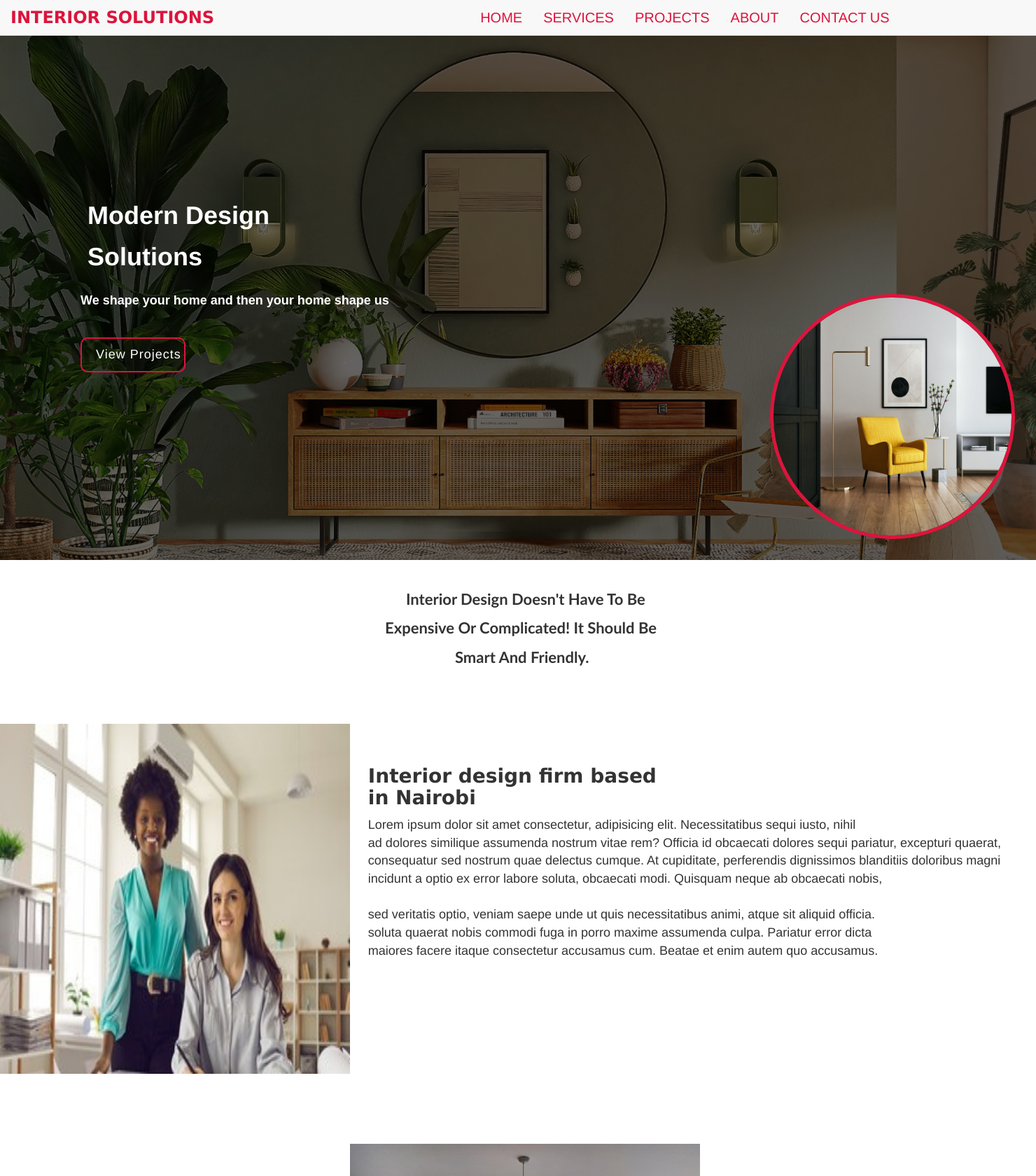
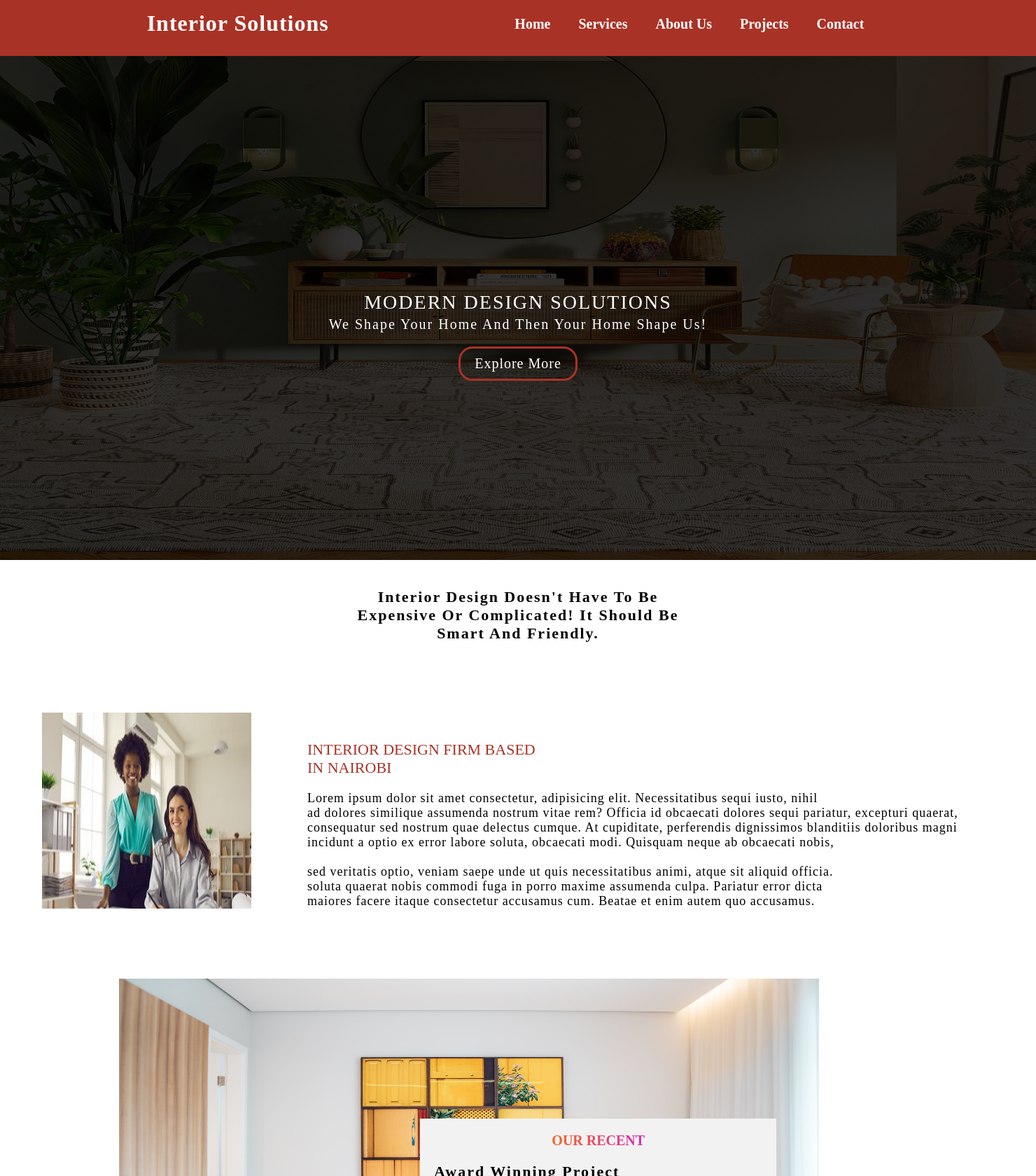
Before and after one commit to Jovine99/Interior-Solutions, a PHP site: page / in a window 1480 px wide. Shown: the top 1680 px of the page at 70% size. Run offline with PHP 8.4, Linux system fonts and the light colour scheme; some libraries are stand-ins or nearby versions.

Commit message:
'images'

```diff
--- a/index.html
+++ b/index.html
@@ -5,65 +5,194 @@
     <meta http-equiv="X-UA-Compatible" content="IE=edge">
     <meta name="viewport" content="width=device-width, initial-scale=1.0">
     <title>Document</title>
-    <link rel="stylesheet" href="path/to/font-awesome/css/font-awesome.min.css">
-    <link rel="stylesheet" href="https://maxcdn.bootstrapcdn.com/bootstrap/3.4.1/css/bootstrap.min.css">
     <link rel="stylesheet" href="./style.css">
+  <link rel="stylesheet" href="https://cdnjs.cloudflare.com/ajax/libs/font-awesome/4.7.0/css/font-awesome.min.css">
+  <link rel="stylesheet"  href="https://cdnjs.cloudflare.com/ajax/libs/font-awesome/6.2.0/css/all.min.css">
 </head>
 <body>
+    <div class="container">
+        <div id="cover">
 
-  <div class="main-container">
-
-    <section class="header">
-      <nav class="navbar navbar-default navbar-fixed-top">
-        <div class="container-fluid">
-          <div class="navbar-header">
-            <a class="navbar-brand text-uppercase" style="color: crimson; text-transform:uppercase; font-size: 24px; font-weight: bold; font-family: Verdana, Geneva, Tahoma, sans-serif;" href="#">Interior solutions</a>
         </div>
-          <ul class="nav navbar-nav " style="margin-left:300px; padding-left:50px; color:crimson"
-        >
-            <li><a class="text-uppercase" href="#" style=" color:crimson; font-size:20px ">Home</a></li>
-            <li><a class="text-uppercase"   href="#" style=" color:crimson; font-size:20px ">Services</a></li>
-            <li><a class="text-uppercase" href="#" style=" color:crimson; font-size:20px ">Projects</a></li>
-            <li><a class="text-uppercase"  href="#" style=" color:crimson; font-size:20px ">About</a></li>
-            <li><a class="text-uppercase" href="#" style=" color:crimson; font-size:20px ">Contact us</a></li>
+        <header id="header">
+            <nav id="navbar">
+                <div class="name">
+                    <h1>Interior Solutions</h1>
+                </div>
+                <div class="nav-list">
+                    <ul>
+                        <li><a href="#">Home</a></li>
+                        <li><a href="#">Services</a></li>
+                        <li><a href="#">About us</a></li>
+                        <li><a href="#">Projects</a></li>
+                        <li><a href="#">Contact</a></li>
                     </ul>
                 </div>
             </nav>
-    </section>
+            <div id="main">
+                <div id="hero">
+                    <div id="slogan">
+                        Modern Design Solutions
+                    </div>
+                    <div id="branding">
+                        We shape your home and then your home shape us!
+                    </div>
+                    <button id="btn">
+                        Explore more
+                    </button>
+                </div>
+            </div>
+        </header>
+        <div id="description">
+            <div id="comment1"> Interior design doesn't have to be</div>
+           <div id="comment2"> Expensive or complicated! it should be</div>
 
+               <div id="comment3">smart and friendly.</div>
+            <div id="designers">
+              <img src="./images/d.jpg" alt="">
+              <div id="info">
+                <div class="title">
+                    Interior design firm based<br> in Nairobi
+                </div>
+                <p>Lorem ipsum dolor sit amet consectetur, adipisicing elit. Necessitatibus sequi iusto, nihil<br> ad dolores similique assumenda nostrum vitae rem? Officia id obcaecati dolores sequi pariatur, excepturi quaerat,<br> consequatur sed nostrum quae delectus cumque. At cupiditate, perferendis dignissimos blanditiis doloribus magni<br> incidunt a optio ex error labore soluta, obcaecati modi. Quisquam neque ab obcaecati nobis,<br> <br>sed veritatis optio, veniam saepe unde ut quis necessitatibus animi, atque sit aliquid officia. <br> soluta quaerat nobis commodi fuga in porro maxime assumenda culpa. Pariatur error dicta <br>maiores facere itaque consectetur accusamus cum. Beatae et enim autem quo accusamus.</p>
+              </div>
+            </div>
+            <div id="award">
+              <img src="./images/image.jpg"alt>
+              <div id="win">
+                <div id="linetext">Our Recent</div>
+                <div id="headline">award winning project</div>
+                <p>Lorem ipsum dolor sit amet <br>consectetur adipisicing elit. Minima omnis deserunt sed <br>sapiente! Cum hic omnis ducimus dignissimos! Ab porro vel iure <br>corporis ipsa quisquam, quaerat et provident repudiandae ut!</p>
 
- <section id="hero">
-      <div class="hero container">
-        <div class="img">
-          <img src="./avatar.jpg"alt="">
-        </div>
-          <div>
-              <h1>Modern Design</h1>
-              <h1>Solutions </h1><br>
-              <p>We shape your home and then your home shape us</p>
-
-          <a href="" type="button" class="cta">View projects </a>
-          </div>
+                    <ul>
+                        <li>Lorem ipsum dolor sit amet</li>
+                        <li>Lorem ipsum dolor sit amet</li>
+                        <li>Lorem ipsum dolor sit amet</li>
+                    </ul>
 
 
               </div>
-  </section>
-  <section id="description">
-    <p class="p1">Interior design doesn't have to be</p>
-      <p class="p2">Expensive or complicated! it should be</p>
-       <p class="p3">smart and friendly.</p>
-    <div class="designers">
-      <img src="./images/d.jpg" alt="">
-      <div class="info">
-        <h2>Interior design firm based<br> in Nairobi</h2>
-        <p>Lorem ipsum dolor sit amet consectetur, adipisicing elit. Necessitatibus sequi iusto, nihil<br> ad dolores similique assumenda nostrum vitae rem? Officia id obcaecati dolores sequi pariatur, excepturi quaerat,<br> consequatur sed nostrum quae delectus cumque. At cupiditate, perferendis dignissimos blanditiis doloribus magni<br> incidunt a optio ex error labore soluta, obcaecati modi. Quisquam neque ab obcaecati nobis,<br> <br>sed veritatis optio, veniam saepe unde ut quis necessitatibus animi, atque sit aliquid officia. <br> soluta quaerat nobis commodi fuga in porro maxime assumenda culpa. Pariatur error dicta <br>maiores facere itaque consectetur accusamus cum. Beatae et enim autem quo accusamus.</p>
+            </div>
+            <!-- <div class="minicontent">
+                <p>Every space count</p>
+                <h1>Why Choose us?</h1>
+                <div id="part-1">
+                    buiding planning
+                </div>
+                <div id="part-1">
+                    buiding planning
+                </div>
+                <div id="part-1">
+                    buiding planning
+                </div>
+            </div> -->
+            <section id="why">
+                <div class="title-section">
+                    <p>Every Space count</p>
+                    <div id="t">
+                        Why Choose Us?
                     </div>
                 </div>
-    <div class="award">
-      <img src="./landing.jpg"alt>
+                    <div class="planning">
+                        <div class="part-1">
+                           <i class="fa fa-calendar-check-o" aria-hidden="true"></i>
+                            <div id="txt">
+                                Building planning
+
+                            </div>
+                            <p>Lorem ipsum dolor sit amet consectetur<br>
+                                adipisicing elit. Consequuntur, possimus!</p>
+                        </div>
+                         <div class="part-1">
+                           <i class="fa fa-cube" aria-hidden="true"></i>
+                            <div id="txt">
+                                Interior space
+
+                            </div>
+                           <p>Lorem ipsum dolor sit amet consectetur<br>
+                            adipisicing elit. Consequuntur, possimus!</p>
+                        </div>
+                         <div class="part-1">
+                         <i class="fa fa-building" aria-hidden="true"></i>
+                            <div id="txt">
+                                Small Offices
+
+                            </div>
+                            <p> Lorem ipsum dolor sit amet consectetur<br>
+                                adipisicing elit. Consequuntur, possimus!</p>
+
+                        </div>
+                    </div>
+                    <div class="planning">
+                        <div class="part-1">
+                            <i class="fa-solid fa-ruler-combined"></i>
+                            <div id="txt">
+                                Renovating space
+
+                            </div>
+                            <p>Lorem ipsum dolor sit amet consectetur<br>
+                                adipisicing elit. Consequuntur, possimus!</p>
+                        </div>
+                         <div class="part-1">
+                            <i class="fa fa-home" aria-hidden="true"></i>
+                            <div id="txt">
+                            Real estates
+
+                            </div>
+                           <p>Lorem ipsum dolor sit amet consectetur<br>
+                            adipisicing elit. Consequuntur, possimus!</p>
+                        </div>
+                         <div class="part-1">
+                            <i class="fa fa-briefcase" aria-hidden="true"></i>
+                            <div id="txt">
+                                Free consultations
+
+                            </div>
+                            <p> Lorem ipsum dolor sit amet consectetur<br>
+                                adipisicing elit. Consequuntur, possimus!</p>
+
+                        </div>
                     </div>
 
             </section>
+            <footer  class="footer">
+                <div class="container">
+                    <div class="row">
+
+                        <div class="footer-col">
+                            <h4>Our company</h4>
+                            <ul>
+                                <li><a href="#">About us</a></li>
+                                <li><a href="#">projects</a></li>
+                                <li><a href="#">Testimonials</a></li>
+                                <li><a href="#">Contact</a></li>
+                            </ul>
                         </div>
+                        <div class="footer-col">
+                            <h4>Follow us</h4>
+                           <div class="social-links">
+                            <a href=""><i class="fa-brands fa-facebook"></i></a>
+                            <a href=""><i class="fa-brands fa-twitter"></i></a>
+                            <a href=""><i class="fa-brands fa-linkedin"></i></a>
+                           </div>
+                        </div>
+                        <div class="footer-col">
+                            <h4>contact info</h4>
+                            <ul>
+                                <li><a href="#">info@interiorsolns.com</a></li>
+                                <li><a href="#">+254 712 876 347</a></li>
+                            </ul>
+                        </div>
+
+                    </div>
+                </div>
+
+            </footer>
+
+
+
+        </div>
+    </div>
+
 </body>
 </html>
--- a/style.css
+++ b/style.css
@@ -1,198 +1,395 @@
+@import url('https://fonts.googleapis.com/css2?family=Poppins:wght@500&display=swap');
+
 *{
+    padding: 0;
     margin: 0;
-    padding: 0;
-    box-sizing: border-box;
+    box-sizing:border-box;
+    font-family:'Poppins sans-serif';
+    text-decoration: none;
+    list-style: none;
 }
-html{
-    font-size: 10px;
-    font-family: Arial, Helvetica, sans-serif;
+#cover{
+    height: 100vh;
+    width: 100vw;
+    background: url('./images/welcome.jpg');
+    background-size: 100% 100%;
 }
-.brand-h1{
- color: crimson ;
- text-transform: uppercase;
- font-size: 3rem;
-   margin-left:  20px;
+#header{
+   position:absolute;
+   opacity: 1;
+   top:0;
+   height: 100vh;
+   width: 100vw;
+
+}
+#cover::after{
+
+      content: '';
+    position: absolute;
+    left: 0;
+    top: 0;
+    height: 100%;
+    width: 100%;
+    background-color:black;
+    opacity: .8;
+
+
+}
+#navbar{
+    height: 10%;
+    width: 100%;
+    display: flex;
+    flex-direction: row;
+    background-color: #A93226;
+    opacity:1;
+    justify-content:space-evenly
+
+}
+.name{
+    display: flex;
+    justify-content: flex-start;
+    padding-top: 1%;
+
+}
+.name h1{
+    font-size: 2rem;
+    color:white;
+    text-transform: capitalize;
+   letter-spacing: 1px;
+}
+.nav-list{
+    padding-top: 0.5%;
+}
+.nav-list ul{
+    display: flex;
+    justify-content: center;
+}
+.nav-list ul li{
+    margin: 0 20px;
+}
+.nav-list ul li a{
+    color: #fff;
+    font-size: 20px;
+    text-transform: capitalize;
+    font-weight: bold;
+
+}
+.nav-list ul li a:hover{
+    transition: .3s linear color;
+    background-color: #fff;
+    color: #A93226;
+    max-width: fit-content;
+}
+#main{
+    height: 100%;
+    width: 100%;
+    display: flex;
+    justify-content: center;
+    align-items:center
+}
+#main #hero{
+  display: flex;
+  align-items: center;
+  flex-direction: column;
+
+}
+#hero #slogan{
+    color: #fff;
+    font-size: 28px;
+    text-transform:uppercase;
+    font-weight:700px;
+    letter-spacing: 2px;
 
 }
 
-
-/* .header{
-    background-color: white;
-    position: absolute;
-    height: 100vh;
-} */
-.container{
-    min-height: 100vh;
-    width: 100%;
-    display: flex;
-    align-items: center;
-    justify-content: center;
+#hero #branding{
+    color: #fff;
+    font-size: 20px;
+    text-transform:capitalize;
+    font-weight:300px;
+    letter-spacing: 2px;
+    margin-top: 4px;
+    /* animation-timing-function: ease-in;
+    animation: mymove 5s ; */
 
 }
-#hero{
-    background-image: url(./welcome.jpg);
-    background-size: cover;
-    background-repeat: no-repeat;
-    position: relative;
-    z-index: 1;
-
-}
-#hero::after{
-    content: '';
-position: absolute;
-left: 0;
-top: 0;
-height: 100%;
-width: 100%;
-background-color:black;
-opacity: .6;
-z-index: -1;
-}
-#hero .hero{
-    /* max-width:1200px; */
-    /* margin: 0 auto;
-    padding:0 10px; */
-    justify-content: flex-start;
-}
-#hero p{
-    animation-timing-function: ease-in;
-    /* background-color: crimson; */
-  color: white;
-  font-weight: bold;
-  position: relative;
-  animation: mymove 5s ;
-  margin-left: 100px;
-  font-size: 18px;
-  background-color: transparent;
-  font-family: Arial, Helvetica, sans-serif;
-}
-/* #hero h1{
-    display: block;
-    width: fit-content;
-    font-size: 4rem;
-    position: absolute;
-    color: #f2f2f2;
-    animation: text-reveal 1s ease forwards;
-    animation-delay: 1s;
-} */
-/*  */
-#hero h1{
-    animation-timing-function: ease-in;
+#hero #btn{
+    transition-property: background-color, color;
+    border: 3px solid #A93226;
+    display: inline-block;
     background-color: transparent;
-  color: white;
-  font-weight: bold;
-  position: relative;
-  animation: mymove 5s ;
-  margin-left: 100px;
-  padding-left: 10px;
-
-}
-@keyframes mymove {
-    from {left: 0px;}
-    to {left: 200px;}
-  }
-
-
-.cta{
-    display: inline-block;
-    /* padding: 10px 30px; */
-    color: white;
-    background-color: transparent;
-    border: 2px solid crimson;
-    font-size: 18px;
+    color: #fff;
+    transition: 3s ease;
     text-transform: capitalize;
     letter-spacing: 1px;
-    margin-top: 30px;
-    transition: 3s ease;
-    transition-property: background-color, color;
-    text-decoration: none;
-    margin-left: 100px;
-    border-radius: 10px;
-    height: 50px;
-    width: 150px;
-    padding-top: 10px;
-    padding-left: 20px;
-
-
+    font-size:20px;
+    margin-top: 20px;
+    border-radius: 20px;
+    /* height: 60%; */
+    padding: 10px 20px;
+    font-weight: 500px;
 }
-.cta:hover{
+#hero #btn:hover{
     color: white;
-    background-color: crimson;
+    background-color: #A93226;
     list-style-type: none;
     text-decoration: none;
-}
-.cta a{
-    list-style-type: none;
-    text-decoration: none;
-
-}
-#hero img{
-    height: 350px;
-    width: 350px;
-    border-radius: 200px;
-    position: absolute;
-    float: right;
-    left: 1100px;
-    bottom: 30px;
-    border-width: 5px;
-    border: 5px solid crimson;
-    align-items: flex-end;
 }
 #description{
     margin-top: 40px;
 }
-.p1{
-   margin-left: 580px;
-    align-items: center;
+#comment1{
+    display: flex;
+    justify-content:center;
+    font-size:22px;
+    font-weight: bold;
+    letter-spacing: 2px;
+    text-transform: capitalize;
+}
+#comment2{
+    display: flex;
+    justify-content:center;
+    font-size:22px;
+    font-weight: bold;
+    letter-spacing: 2px;
+    text-transform: capitalize;
+}
+#comment3{
+    display: flex;
+    justify-content:center;
+    font-size:22px;
+    font-weight: bold;
+    letter-spacing: 2px;
+    text-transform: capitalize;
+}
+#designers{
+    margin-top: 100px;
+    margin-left: 20px;
+    display:flex;
+    flex-direction: row;
+}
+#designers img{
+    margin-left: 40px;
+}
+.title{
     font-size: 22px;
-    font-weight: bold;
-    text-transform: capitalize;
-    font-family: 'Trebuchet MS', 'Lucida Sans Unicode', 'Lucida Grande', 'Lucida Sans', Arial, sans-serif;
-
+    color: #A93226;
+    text-transform: uppercase;
+    font-weight: 600px;
+    left: 2px;
+    margin-left: 80px;
+    margin-top: 40px;
 }
- .p2{
-    margin-left: 550px;
-    font-size: 22px;
-    font-weight: bold;
-    text-transform: capitalize;
-    font-family: 'Trebuchet MS', 'Lucida Sans Unicode', 'Lucida Grande', 'Lucida Sans', Arial, sans-serif;
+#designers p{
+    font-size:18px;
+    letter-spacing: 1px;
+    margin-left: 80px;
+    margin-top: 20px;
 }
-.p3{
-    margin-left: 650px;
-    font-size: 22px;
-    font-weight: bold;
-    text-transform: capitalize;
-    font-family: 'Trebuchet MS', 'Lucida Sans Unicode', 'Lucida Grande', 'Lucida Sans', Arial, sans-serif;
-}
-.designers{
-    margin-top:80px;
+#award{
+    display: flex;
+    /* align-items: center;
+    justify-content:center; */
+    margin-top: 100px;
+    margin-left: 20px;
     flex-direction: row;
 
 }
-.designers img{
+#award img{
     height: 500px;
-    width: 500px;
-}
-.info{
-    float: right;
-    margin-top: 40px;
-    margin-right: 50px;
-}
-h2{
-
-    font-size: 28px;
-    font-weight: bold;
-    font-family: Verdana, Geneva, Tahoma, sans-serif;
-}
-#description .info p{
-    font-size: 18px;
-}
-.award{
-    margin-top: 100px;
-    margin-left: 500px;
-}
-.award img{
-    height:450px;
-    width: 500px;
+    margin-left: 150px;
+    width: 1000px;
 
 }
+#win{
+    position: absolute;
+    background-color: #f2f2f2;
+    height: 300px;
+    float: left;
+    left: 600px;
+    margin-top: 200px;
+
+}
+#headline{
+    margin-top: 20px;
+    margin-left: 20px;
+    font-size: 22px;
+    text-transform: capitalize;
+    letter-spacing: 2px;
+    font-weight: bold;
+}
+#win p{
+     font-size: 18px;
+     padding:  20px;
+     font-weight: 300px;
+}
+ul{
+    padding-left: 20px;
+    margin:1rem;
+}
+li{
+    font-size: 18px;
+    font-weight: bold;
+}
+#linetext{
+    font-size: 20px;
+    text-transform: uppercase;
+    font-weight: bold;
+    display: flex;
+    justify-content: center;
+    align-items: center;
+    margin-top:20px;
+    background: linear-gradient(
+        to right, #f32170, #ff6b08,
+         #cf23cf, #eedd44);
+    -webkit-text-fill-color: transparent;
+    -webkit-background-clip: text;
+
+
+}
+#why{
+    margin-top: 100px;
+    /* display: flex;
+    justify-content: center;
+    align-items: center; */
+    margin-left: 100px;
+}
+.title-section p{
+    font-size: 14px;
+    font-weight: 200px;
+    display: flex;
+    justify-content: center;
+    align-items: center;
+    text-transform: uppercase;
+    letter-spacing: 2px;
+    font-family:'Poppins sans-serif';
+
+}
+#t{
+    font-size: 26px;
+    font-weight: bold;
+    display: flex;
+    justify-content: center;
+    align-items: center;
+    text-transform: capitalize;
+    letter-spacing: 2px;
+    margin-top: 20px;
+}
+.planning{
+    margin-top: 80px;
+    display: flex;
+    flex-direction: row;
+    justify-content: space-evenly;
+}
+.part-1{
+    box-sizing: border-box;
+
+}
+.part-1 i{
+    color: #6B0BFF;
+    font-size: 20px;
+    font-weight: bold;
+    display: flex;
+    justify-content: center;
+    align-items: center;
+}
+#txt{
+    margin-top: 40px;
+    font-size: 20px;
+    display: flex;
+    justify-content: center;
+    align-self: center;
+    text-transform: capitalize;
+    font-weight: bold;
+    letter-spacing: 1px;
+}
+.part-1 p{
+    font-size: 18px;
+    color: grey;
+    padding-top: 10px;
+    font-weight: 600px;
+}
+.footer{
+    background-color: #01021B;
+    margin-top: 60px;
+    padding: 70px 0;
+}
+.footer .container{
+    max-width: 1170px;
+    margin: auto;
+
+}
+.row{
+    display: flex;
+    flex-wrap: wrap;
+}
+ul{
+    list-style-type: none;
+}
+.footer-col{
+    width: 25%;
+    padding: 0 15px;
+}
+.footer-col h4{
+    font-size: 18px;
+    text-transform: capitalize;
+    margin-bottom: 30px;
+    color: #fff;
+    font-weight: 500px;
+    position: relative;
+}
+.footer-col h4::before{
+    content: '';
+    position: absolute;
+    left: 0;
+    bottom: -10px;
+    background-color:  #A93226;
+    height: 2px;
+    box-sizing: border-box;
+    width: 50px;
+    background-color:#A93226 ;
+}
+.footer-col ul li:not(:last-child){
+    margin-bottom: 10px;
+}
+.footer-col ul li a{
+    font-size: 16px;
+    text-transform: capitalize;
+    color: #bbb;
+    text-decoration: none;
+    font-weight: 300;
+    display: block;
+    transition: all 0.3s ease;
+}
+.footer-col ul li a:hover{
+    color: #fff;
+    padding-left: 8px;
+}
+.footer-col .social-links a{
+    display: inline-block;
+    height: 40px;
+    width: 40px;
+    background-color: rgba(255, 255, 255, 0.2);
+    margin:0 10px 10px 0;
+    text-align: center;
+    line-height: 40px;
+    border-radius: 50%;
+    color: #fff;
+    transition: all 0.5s ease;
+}
+.footer-col .social-links a:hover{
+    color: #24262b;
+    background-color: #fff;
+}
+@media(max-width:767px) {
+    .footer-col{
+        width: 50%;
+        margin-bottom: 30px;
+    }
+}
+@media(max-width:574px) {
+    .footer-col{
+        width: 100%;
+        margin-bottom: 30px;
+    }
+}
```
Also changed, not shown: images/1.jpg (added), images/2.jpg (added), images/3.jpg (added), images/5.jpg (added), images/image.jpg (added), 3 other files. Lines whose indentation alone changed are shown as unchanged.
